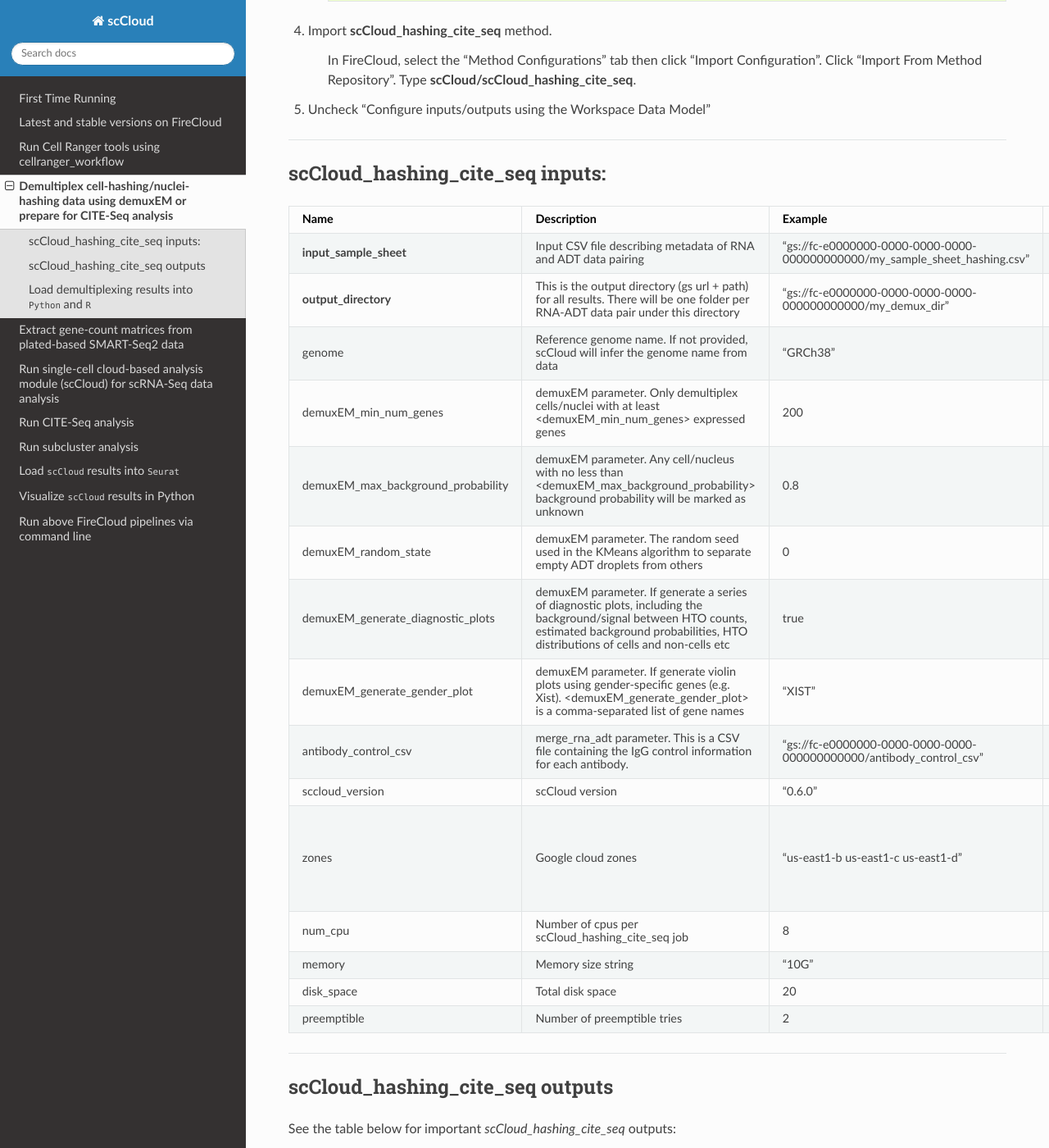
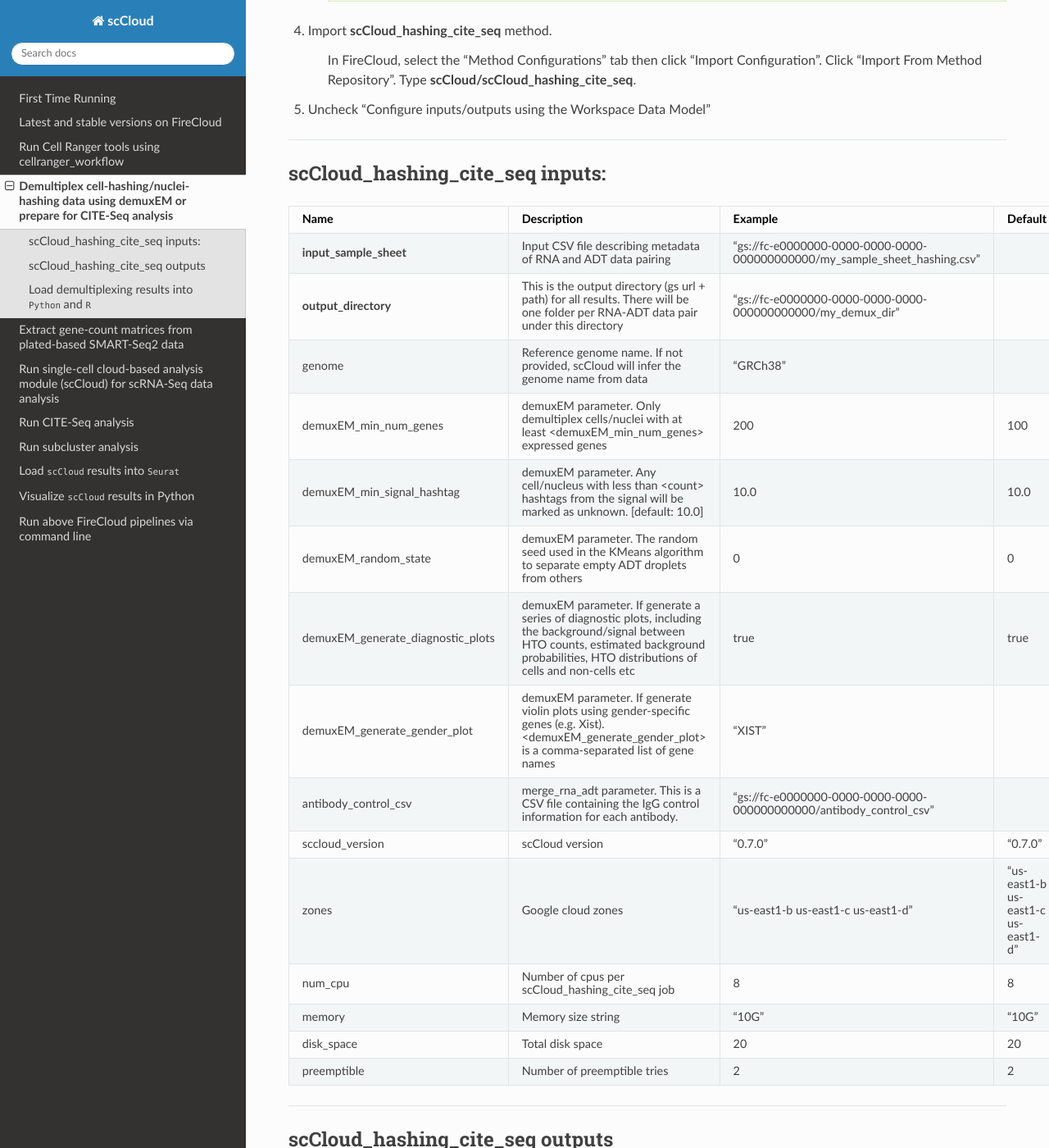
Before and after one commit to lilab-bcb/cumulus, a Sphinx documentation site: the page built from docs/hashing_cite_seq.rst, in a window 1280 px wide and 1400 px high, scrolled down 953 px. Shown: the whole window at 82% size. Built offline with Sphinx 7.4.7 and the Read the Docs theme 2.0.0, drawn with Linux system fonts in a browser that asks for light colours.

```diff
--- a/docs/cellranger.rst
+++ b/docs/cellranger.rst
@@ -69,7 +69,7 @@ Follow the steps below to run CellRanger mkfastq/count/vdj on FireCloud.
 		  -
 			| Contains 10x sample index set names (e.g. SI-GA-A12).
 			| For cell-hashing/nucleus-hashing/CITE-Seq, this field should be the index sequence.
-			| Note that all index sequences (including 10x's) should have the same length (8 bases). If one index sequence is shorter (e.g. CGTGAT), pad it with 'N's (e.g. CGTGATNN).
+			| Note that all index sequences (including 10x's) should have the same length (8 bases). If one index sequence is shorter (e.g. ATCACG), pad it with P7 sequence (e.g. ATCACGAT).
 		* - Chemistry
 		  -
 			| Describes the 10x chemistry used for the sample.
--- a/docs/hashing_cite_seq.rst
+++ b/docs/hashing_cite_seq.rst
@@ -64,10 +64,10 @@ scCloud_hashing_cite_seq inputs:
 	  - demuxEM parameter. Only demultiplex cells/nuclei with at least <demuxEM_min_num_genes> expressed genes
 	  - 200
 	  - 100
-	* - demuxEM_max_background_probability
-	  - demuxEM parameter. Any cell/nucleus with no less than <demuxEM_max_background_probability> background probability will be marked as unknown
-	  - 0.8
-	  - 0.8
+	* - demuxEM_min_signal_hashtag
+	  - demuxEM parameter. Any cell/nucleus with less than <count> hashtags from the signal will be marked as unknown. [default: 10.0]
+	  - 10.0
+	  - 10.0
 	* - demuxEM_random_state
 	  - demuxEM parameter. The random seed used in the KMeans algorithm to separate empty ADT droplets from others
 	  - 0
@@ -86,8 +86,8 @@ scCloud_hashing_cite_seq inputs:
 	  -
 	* - sccloud_version
 	  - scCloud version
-	  - "0.6.0"
-	  - "0.6.0"
+	  - "0.7.0"
+	  - "0.7.0"
 	* - zones
 	  - Google cloud zones
 	  - "us-east1-b us-east1-c us-east1-d"
--- a/docs/versions.rst
+++ b/docs/versions.rst
@@ -20,13 +20,13 @@ Latest version
 	  - 6
 	  - Run Bowtie2 and RSEM to generate gene-count matrices for SMART-Seq2 data from FASTQ files
 	* - scCloud/scCloud
-	  - 15
+	  - 16
 	  - Run scCloud analysis module for variable gene selection, batch correction, PCA, diffusion map, clustering and more
 	* - scCloud/scCloud_subcluster
-	  - 10
+	  - 11
 	  - Run subcluster analysis using scCloud
 	* - scCloud/scCloud_hashing_cite_seq
-	  - 10
+	  - 11
 	  - Run scCloud for cell-hashing/nucleus-hashing/CITE-Seq analysis
 
 Stable version - HTAPP v2
```
Also changed, not shown: docs/scCloud.rst (+6 -6 lines), 4 other files.
